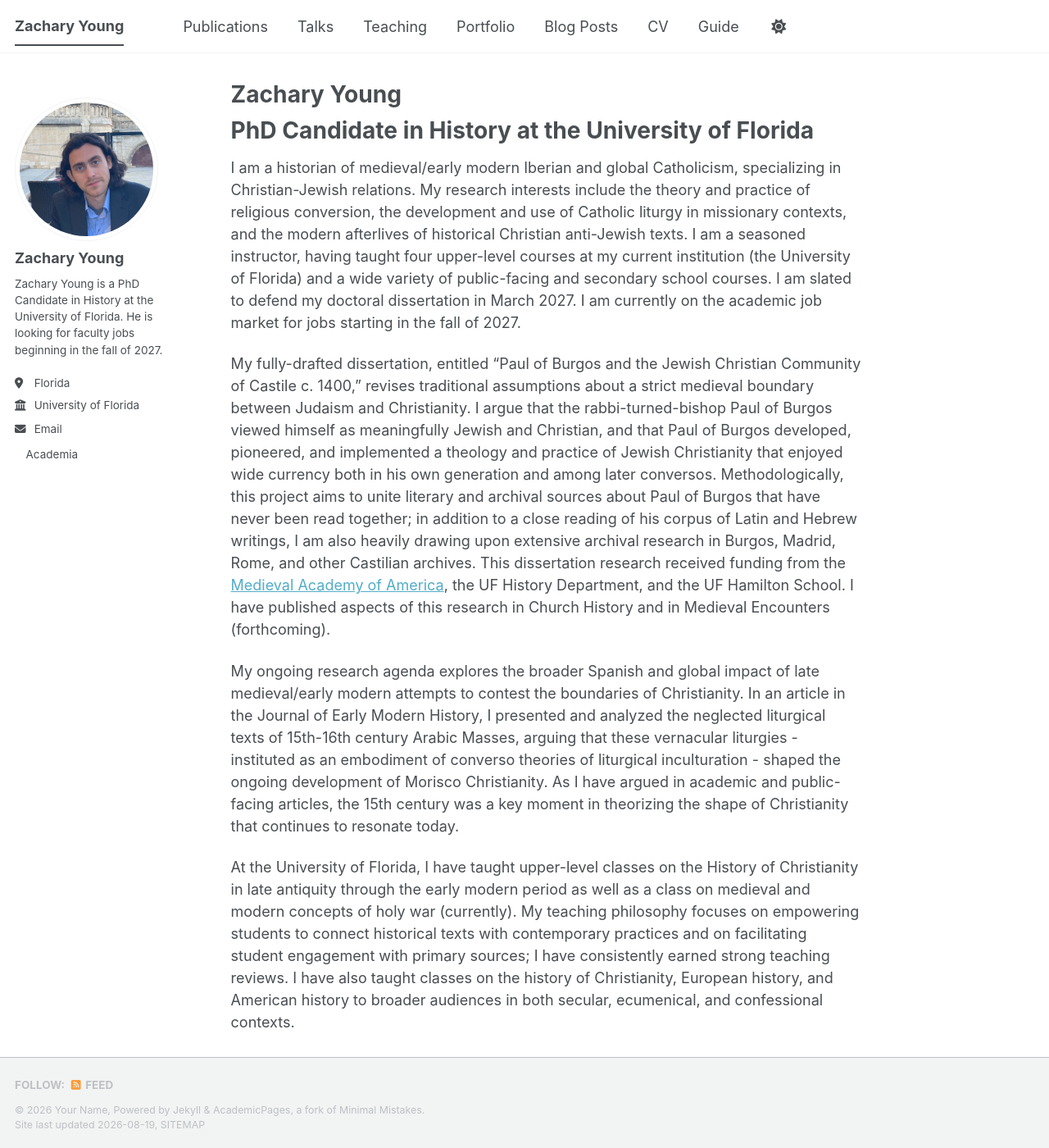
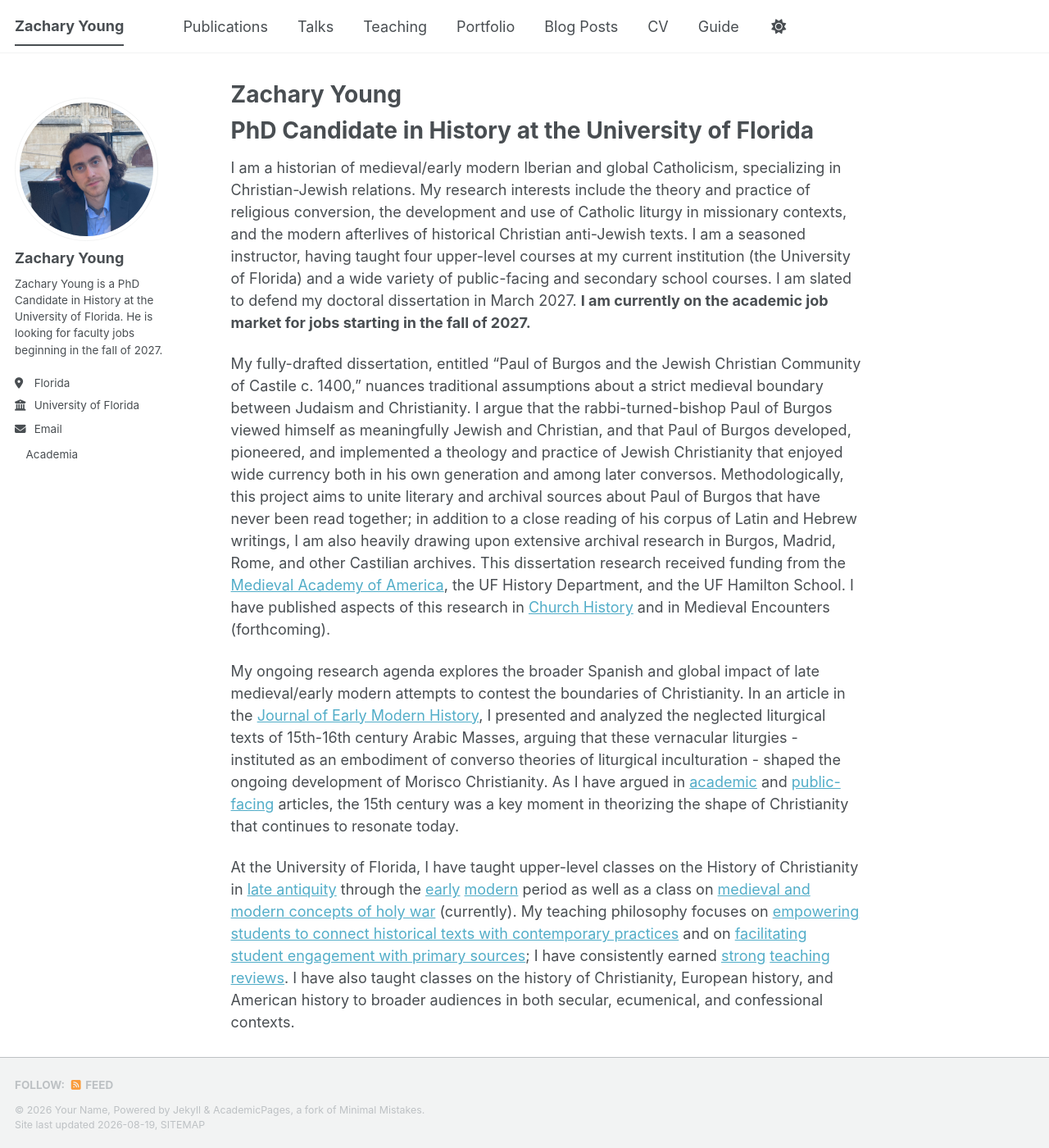
Before and after one commit to youngzacharya/youngzacharya, a Jekyll site: the page built from _pages/about.md, in a window 1280 px wide and 1400 px high. Shown: the whole window at 82% size. Built offline with Jekyll 4.4.1, drawn with Linux system fonts in a browser that asks for light colours; a style sheet for code colours, icons or effects is not loaded.

Commit message:
Update about.md

```diff
--- a/_pages/about.md
+++ b/_pages/about.md
@@ -11,10 +11,10 @@ redirect_from:
 
 PhD Candidate in History at the University of Florida
 ======
-I am a historian of medieval/early modern Iberian and global Catholicism, specializing in Christian-Jewish relations. My research interests include the theory and practice of religious conversion, the development and use of Catholic liturgy in missionary contexts, and the modern afterlives of historical Christian anti-Jewish texts. I am a seasoned instructor, having taught four upper-level courses at my current institution (the University of Florida) and a wide variety of public-facing and secondary school courses. I am slated to defend my doctoral dissertation in March 2027. I am currently on the academic job market for jobs starting in the fall of 2027.
+I am a historian of medieval/early modern Iberian and global Catholicism, specializing in Christian-Jewish relations. My research interests include the theory and practice of religious conversion, the development and use of Catholic liturgy in missionary contexts, and the modern afterlives of historical Christian anti-Jewish texts. I am a seasoned instructor, having taught four upper-level courses at my current institution (the University of Florida) and a wide variety of public-facing and secondary school courses. I am slated to defend my doctoral dissertation in March 2027. **I am currently on the academic job market for jobs starting in the fall of 2027.**
 
-My fully-drafted dissertation, entitled “Paul of Burgos and the Jewish Christian Community of Castile c. 1400,” revises traditional assumptions about a strict medieval boundary between Judaism and Christianity. I argue that the rabbi-turned-bishop Paul of Burgos viewed himself as meaningfully Jewish and Christian, and that Paul of Burgos developed, pioneered, and implemented a theology and practice of Jewish Christianity that enjoyed wide currency both in his own generation and among later conversos. Methodologically, this project aims to unite literary and archival sources about Paul of Burgos that have never been read together; in addition to a close reading of his corpus of Latin and Hebrew writings, I am also heavily drawing upon extensive archival research in Burgos, Madrid, Rome, and other Castilian archives. This dissertation research received funding from the [Medieval Academy of America](https://www.themedievalacademyblog.org/maa-news-fellows-research-awards-5/), the UF History Department, and the UF Hamilton School. I have published aspects of this research in Church History and in Medieval Encounters (forthcoming).
+My fully-drafted dissertation, entitled “Paul of Burgos and the Jewish Christian Community of Castile c. 1400,” nuances traditional assumptions about a strict medieval boundary between Judaism and Christianity. I argue that the rabbi-turned-bishop Paul of Burgos viewed himself as meaningfully Jewish and Christian, and that Paul of Burgos developed, pioneered, and implemented a theology and practice of Jewish Christianity that enjoyed wide currency both in his own generation and among later conversos. Methodologically, this project aims to unite literary and archival sources about Paul of Burgos that have never been read together; in addition to a close reading of his corpus of Latin and Hebrew writings, I am also heavily drawing upon extensive archival research in Burgos, Madrid, Rome, and other Castilian archives. This dissertation research received funding from the [Medieval Academy of America](https://www.themedievalacademyblog.org/maa-news-fellows-research-awards-5/), the UF History Department, and the UF Hamilton School. I have published aspects of this research in [Church History](https://www.cambridge.org/core/journals/church-history/article/renarrating-judaism-a-new-reading-of-the-additiones-of-pablo-de-santa-maria/DB5148B2CF458970F3DBEFA0E95FC000) and in Medieval Encounters (forthcoming).
 
-My ongoing research agenda explores the broader Spanish and global impact of late medieval/early modern attempts to contest the boundaries of Christianity. In an article in the Journal of Early Modern History, I presented and analyzed the neglected liturgical texts of 15th-16th century Arabic Masses, arguing that these vernacular liturgies - instituted as an embodiment of converso theories of liturgical inculturation - shaped the ongoing development of Morisco Christianity. As I have argued in academic and public-facing articles, the 15th century was a key moment in theorizing the shape of Christianity that continues to resonate today.
+My ongoing research agenda explores the broader Spanish and global impact of late medieval/early modern attempts to contest the boundaries of Christianity. In an article in the [Journal of Early Modern History](https://brill.com/view/journals/jemh/aop/article-10.1163-15700658-bja10117/article-10.1163-15700658-bja10117.xml), I presented and analyzed the neglected liturgical texts of 15th-16th century Arabic Masses, arguing that these vernacular liturgies - instituted as an embodiment of converso theories of liturgical inculturation - shaped the ongoing development of Morisco Christianity. As I have argued in [academic](https://ejournals.bc.edu/index.php/scjr/issue/view/1451) and [public-facing](https://www.pillarcatholic.com/p/evangelization-in-the-15th-century) articles, the 15th century was a key moment in theorizing the shape of Christianity that continues to resonate today.
 
-At the University of Florida, I have taught upper-level classes on the History of Christianity in late antiquity through the early modern period as well as a class on medieval and modern concepts of holy war (currently). My teaching philosophy focuses on empowering students to connect historical texts with contemporary practices and on facilitating student engagement with primary sources; I have consistently earned strong teaching reviews. I have also taught classes on the history of Christianity, European history, and American history to broader audiences in both secular, ecumenical, and confessional contexts.
+At the University of Florida, I have taught upper-level classes on the History of Christianity in [late antiquity](https://archive.syllabus.ufl.edu/WOH-3239-History-of-Christianity-2-Z.-Young-.pdf) through the [early](https://archive.syllabus.ufl.edu/WOH-3239-History-of-Christianity-2-Z.-Young-.pdf) [modern](https://archive.syllabus.ufl.edu/WOH3239-History-of-Christianity-Z.-Young-Summer-B-.pdf) period as well as a class on [medieval and modern concepts of holy war](https://youngzacharya.github.io/youngzacharya/files/EUH4123 syllabus.pdf) (currently). My teaching philosophy focuses on [empowering students to connect historical texts with contemporary practices](https://inquietumfellows.substack.com/p/the-way-that-i-learned-the-history) and on [facilitating student engagement with primary sources](https://inquietumfellows.substack.com/p/a-history-course-without-reading); I have consistently earned [strong](https://youngzacharya.github.io/youngzacharya/files/Course Evals Fall 2025.pdf) [teaching](https://youngzacharya.github.io/youngzacharya/files/Spring2026Evals.pdf) [reviews](https://youngzacharya.github.io/youngzacharya/files/Summer2025Evals.pdf). I have also taught classes on the history of Christianity, European history, and American history to broader audiences in both secular, ecumenical, and confessional contexts.
```
